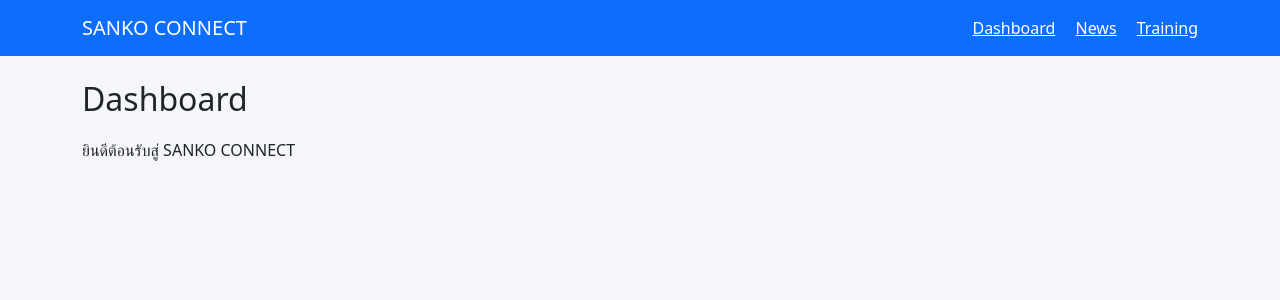
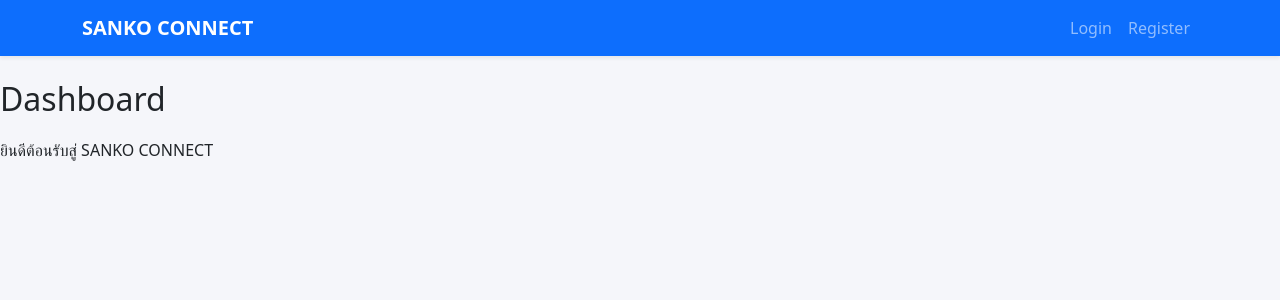
Before and after one commit to nthanaphat14/sanko-connect, a Flask app: template templates/dashboard/index.html in a window 1280 px wide. Shown: the top 300 px of the page. Run offline with Flask 3, Linux system fonts and the light colour scheme; the template is opened without the code that fills it, so the values that code supplies are empty.

Commit message:
Update base.html

```diff
--- a/templates/base.html
+++ b/templates/base.html
@@ -2,26 +2,60 @@
 <html lang="th">
 <head>
     <meta charset="UTF-8">
+    <meta name="viewport" content="width=device-width, initial-scale=1.0">
     <title>{% block title %}SANKO CONNECT{% endblock %}</title>
     <link href="https://cdn.jsdelivr.net/npm/bootstrap@5.3.3/dist/css/bootstrap.min.css" rel="stylesheet">
     <link href="{{ url_for('static', filename='css/style.css') }}" rel="stylesheet">
 </head>
 <body>
 
-<nav class="navbar navbar-dark bg-primary">
+<nav class="navbar navbar-expand-lg navbar-dark bg-primary shadow-sm">
     <div class="container">
-        <a class="navbar-brand" href="/">SANKO CONNECT</a>
-        <div>
-            <a class="text-white me-3" href="/">Dashboard</a>
-            <a class="text-white me-3" href="/news">News</a>
-            <a class="text-white" href="/training">Training</a>
+        <a class="navbar-brand fw-bold" href="{{ url_for('dashboard') }}">SANKO CONNECT</a>
+
+        <button class="navbar-toggler" type="button" data-bs-toggle="collapse" data-bs-target="#mainNavbar">
+            <span class="navbar-toggler-icon"></span>
+        </button>
+
+        <div class="collapse navbar-collapse" id="mainNavbar">
+            <ul class="navbar-nav ms-auto">
+                {% if current_user.is_authenticated %}
+                <li class="nav-item">
+                    <a class="nav-link" href="{{ url_for('dashboard') }}">Dashboard</a>
+                </li>
+                <li class="nav-item">
+                    <a class="nav-link" href="{{ url_for('profile') }}">Profile</a>
+                </li>
+                <li class="nav-item">
+                    <a class="nav-link" href="{{ url_for('auth.logout') }}">Logout</a>
+                </li>
+                {% else %}
+                <li class="nav-item">
+                    <a class="nav-link" href="{{ url_for('auth.login') }}">Login</a>
+                </li>
+                <li class="nav-item">
+                    <a class="nav-link" href="{{ url_for('auth.register') }}">Register</a>
+                </li>
+                {% endif %}
+            </ul>
         </div>
     </div>
 </nav>
 
-<div class="container mt-4">
+<main class="py-4">
+    <div class="container">
+        {% with messages = get_flashed_messages(with_categories=true) %}
+            {% if messages %}
+                {% for category, message in messages %}
+                    <div class="alert alert-{{ category }} mb-3">{{ message }}</div>
+                {% endfor %}
+            {% endif %}
+        {% endwith %}
+    </div>
+
     {% block content %}{% endblock %}
-</div>
+</main>
 
+<script src="https://cdn.jsdelivr.net/npm/bootstrap@5.3.3/dist/js/bootstrap.bundle.min.js"></script>
 </body>
 </html>
```
